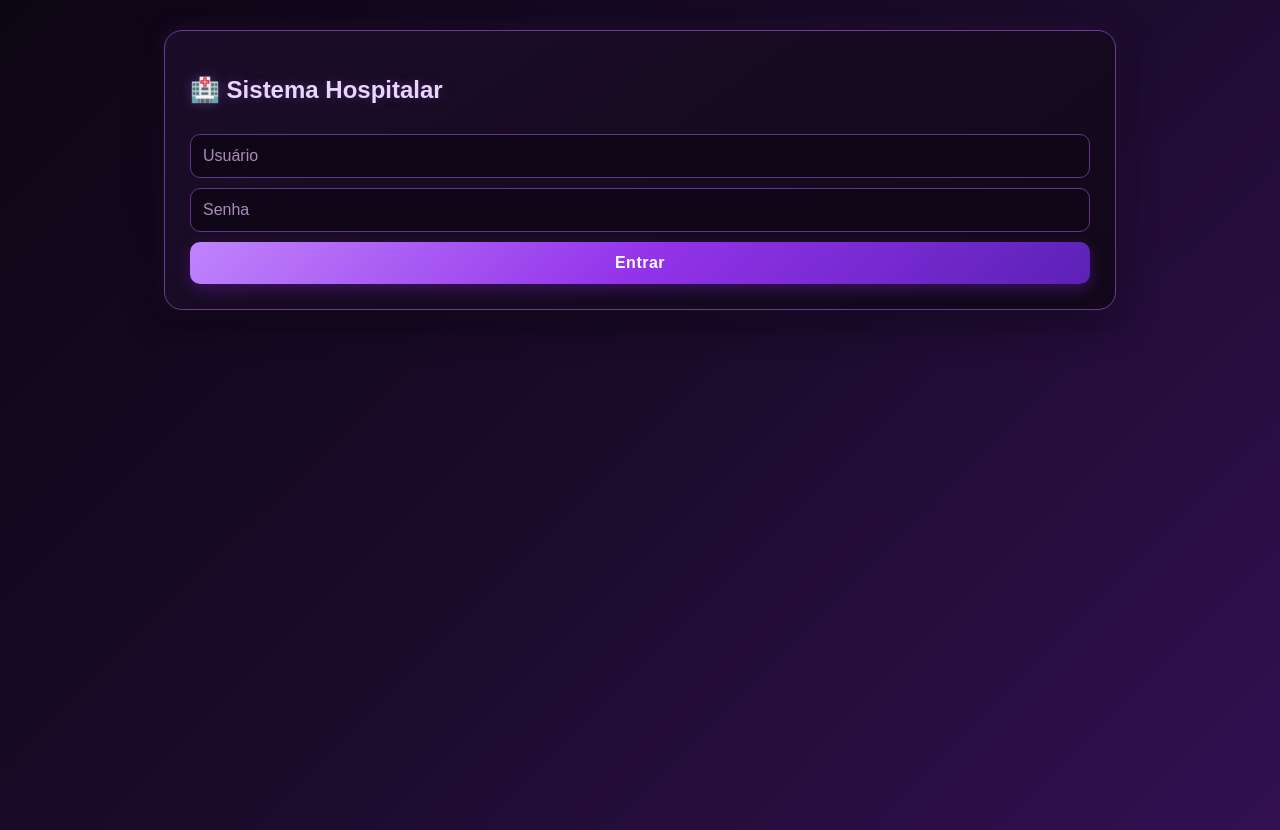
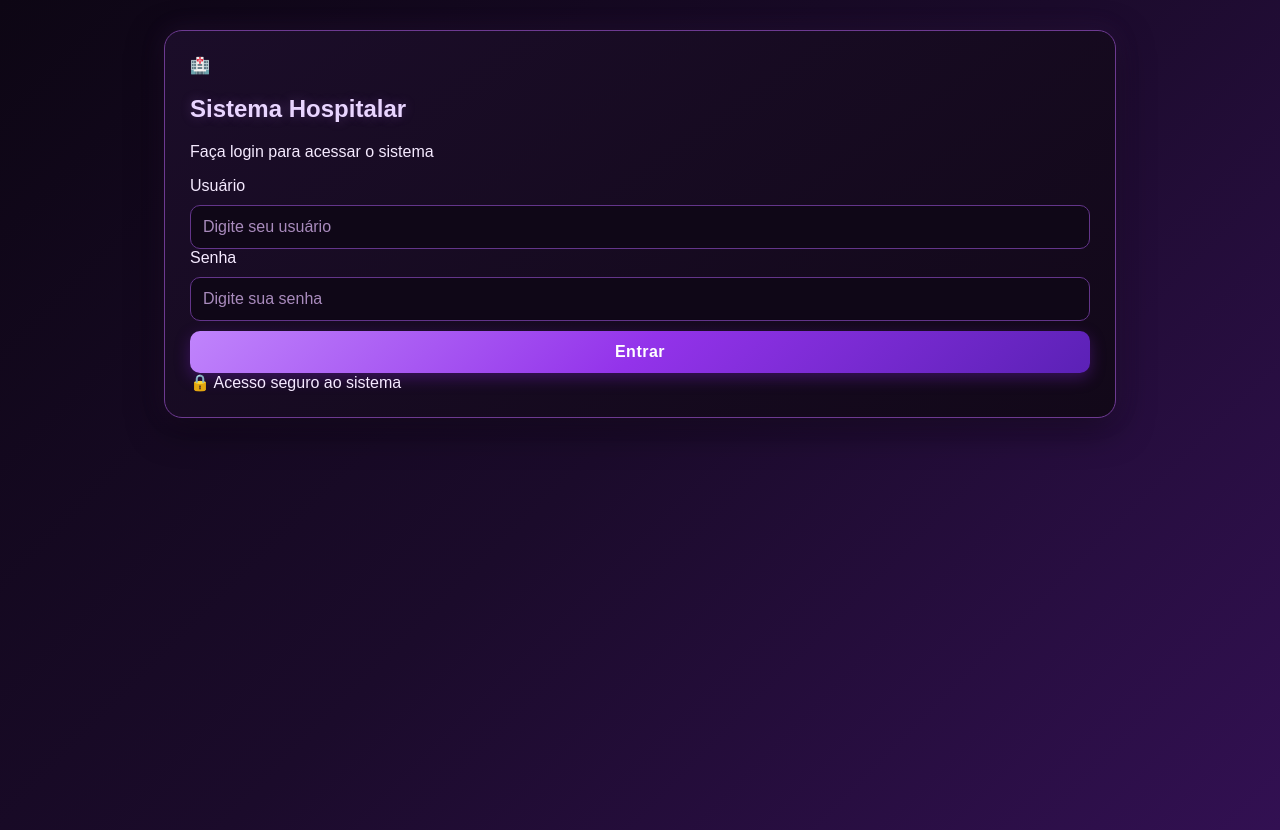
Before and after one commit to m4nuyzk/sentinela, a website: page frontend/index.html in a window 1280 px wide. Both pictures are taken after a click on the button "Entrar". Drawn offline with Linux system fonts and the light colour scheme; files that its build step writes are made by us from their sources; no server answers.

Commit message:
Refactor index.html for improved layout and accessibility
Updated HTML structure and improved accessibility features. Enhanced the login form with labels and a footer for better user experience.

```diff
--- a/frontend/index.html
+++ b/frontend/index.html
@@ -1,34 +1,101 @@
 <!DOCTYPE html>
-<html>
+<html lang="pt-BR">
+
 <head>
+  <meta charset="UTF-8">
+  <meta name="viewport" content="width=device-width, initial-scale=1.0">
+
+  <title>Sistema Hospitalar</title>
+
   <link rel="stylesheet" href="style.css">
 </head>
+
 <body>
+
   <div class="container">
-  <h2>🏥 Sistema Hospitalar</h2>
-  <input id="usuario" placeholder="Usuário">
-  <input id="senha" type="password" placeholder="Senha">
-  <button onclick="login()">Entrar</button>
+
+    <div class="login-header">
+      <div class="hospital-icon">🏥</div>
+
+      <h2>Sistema Hospitalar</h2>
+
+      <p>Faça login para acessar o sistema</p>
+    </div>
+
+    <div class="login-form">
+
+      <label for="usuario">Usuário</label>
+      <input
+        id="usuario"
+        type="text"
+        placeholder="Digite seu usuário"
+        autocomplete="username"
+      >
+
+      <label for="senha">Senha</label>
+      <input
+        id="senha"
+        type="password"
+        placeholder="Digite sua senha"
+        autocomplete="current-password"
+      >
+
+      <button onclick="login()">
+        Entrar
+      </button>
+
+    </div>
+
+    <div class="login-footer">
+      <span>🔒 Acesso seguro ao sistema</span>
+    </div>
+
   </div>
 
   <script>
+
     function login() {
-   fetch("/login",{
+
+      const usuario = document.getElementById("usuario");
+      const senha = document.getElementById("senha");
+
+      fetch("/login", {
 
         method: "POST",
-          headers: {"Content-Type": "application/json"},
+
+        headers: {
+          "Content-Type": "application/json"
+        },
+
         body: JSON.stringify({
           usuario: usuario.value,
           senha: senha.value
         })
+
       })
+
       .then(r => r.json())
+
       .then(data => {
-    if(data.tipo === "triagem") location.href = "triagem.html";
-    if(data.tipo === "medico") location.href = "medico.html";
-    if(data.tipo === "atendimento") location.href = "atendimento.html";
+
+        if (data.tipo === "triagem") {
+          location.href = "triagem.html";
+        }
+
+        if (data.tipo === "medico") {
+          location.href = "medico.html";
+        }
+
+        if (data.tipo === "atendimento") {
+          location.href = "atendimento.html";
+        }
+
       });
+
     }
+
   </script>
+
 </body>
+
 </html>
```
Lines whose indentation alone changed are shown as unchanged.
